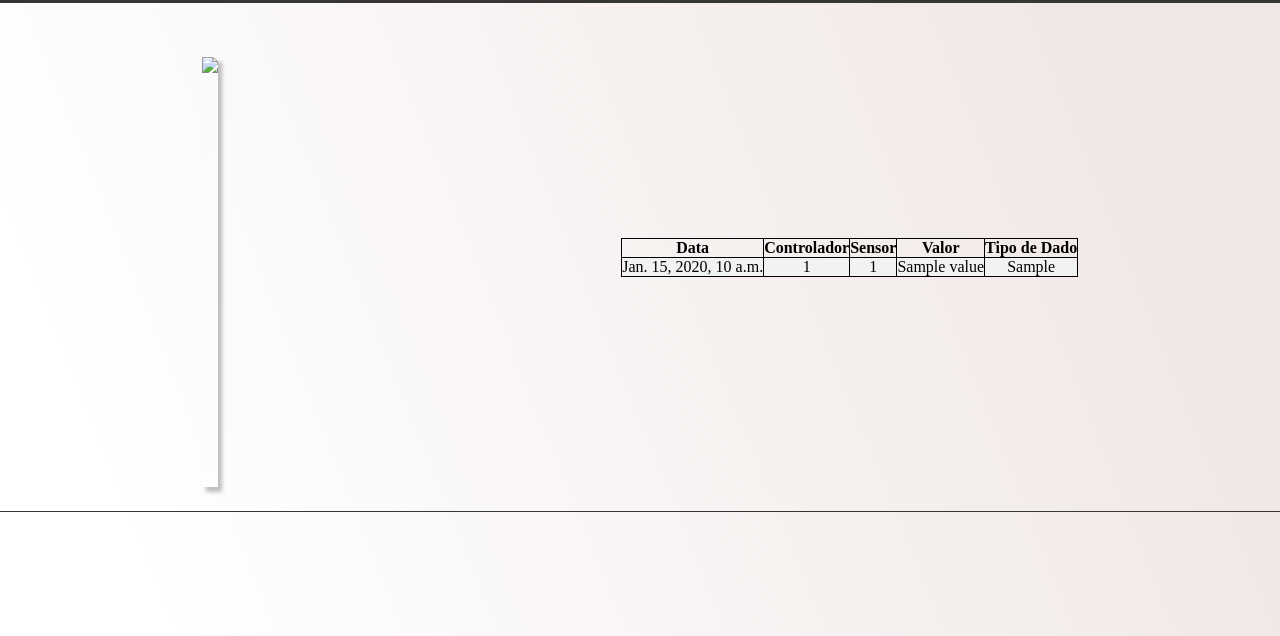
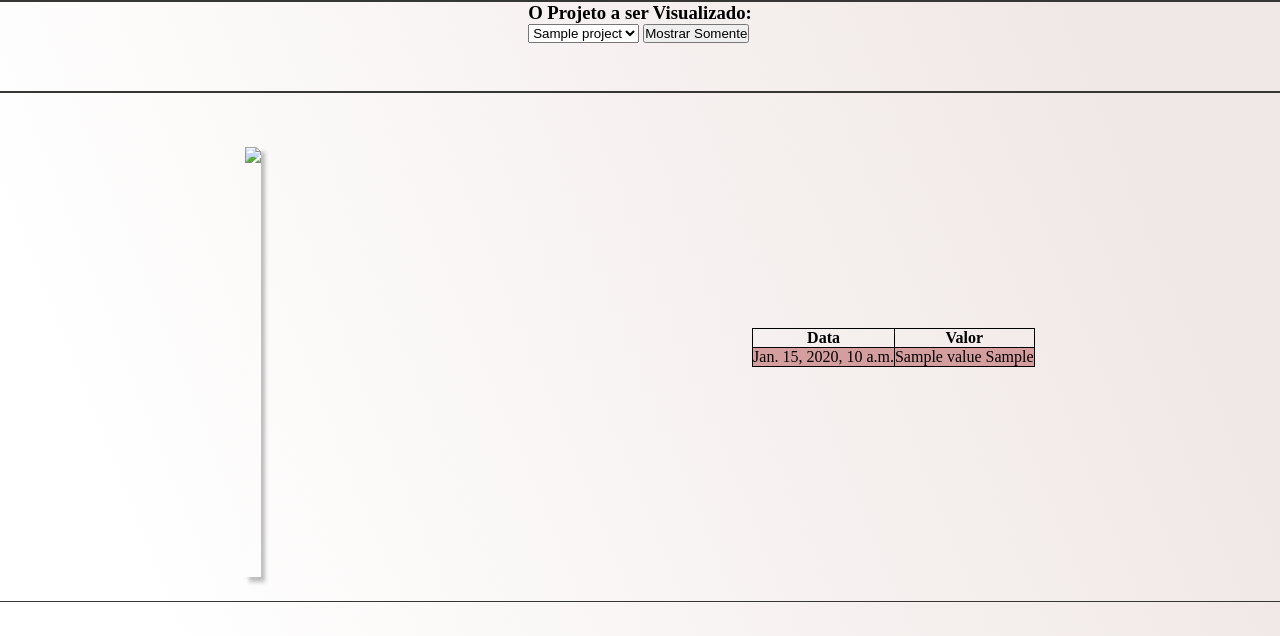
Before and after one commit to mkmatte/Python-Hidro, a Django app: template control/templates/main/data_sensor.html in a window 1280 px wide. Shown: the part 77-713 px from the top of the page. Run offline with Django 3.2, Linux system fonts and the light colour scheme; tables that the repository leaves empty hold one stand-in row (values such as "Sample post"); the template is opened without the code that fills it: values that come from a table or form of the project are taken from there, most other values are stand-ins (such as "Sample title", 1, 10 or a date in 2020).

Commit message:
melhorias html

```diff
--- a/control/templates/main/data_sensor.html
+++ b/control/templates/main/data_sensor.html
@@ -1,6 +1,19 @@
 {% extends 'base.html'%}
 
 {% block content %}
+<section class="conteudo-interno">
+
+  <form action="" method="post">
+    <label for="projetos"><h3> O Projeto a ser Visualizado:</h3></label>
+    <select name="projeto" id="projeto">
+      {% for p in projetos %}
+        <option value={{p.id}}>{{p.name_project}}</option>
+      {% endfor %}
+    </select>
+      {% csrf_token %}
+      <button type="submit" class="btn btn-success" role="link" name="id" value=projeto>Mostrar Somente</button>
+</form>
+</section>
   <main class="conteudo">
   {% for dados in all_dados %}
     {% for chart, qs, tag in dados %}
@@ -12,24 +25,23 @@
             <table>
               <tr>
                 <th>Data</th>
-              <th>Controlador</th>
-              <th>Sensor</th>
+           <!--     <th>Controlador</th>
+                <th>Sensor</th> -->
                 <th>Valor</th>
-              <th>Tipo de Dado</th>
+                <!--<th>Tipo de Dado</th>-->
               </tr>
               {% for q in qs %}
                 <tr>
                   <td>{{q.date_created}}</td>
-                <td>{{q.controller.id}}</td>
-                <td>{{q.sensor.id}}</td>
-                <td>{{q.value}}</td>
-                <td>{{q.data_type}}</td>
+             <!-- <td>{{q.controller.id}}</td>
+                  <td>{{q.sensor.id}}</td> -->
+                  <td>{{q.value}} {{q.data_type}}</td>
+                  <!--<td>{{q.data_type}}</td>-->
                 </tr>
               {% endfor %}
             </table>
           </section>
         </section>
-
       {% endfor %}
     {% endfor %}
   </main>
--- a/templates/base.html
+++ b/templates/base.html
@@ -32,7 +32,7 @@
             border: 1px solid black;
         }
 
-        tr:nth-child(even){background-color: #f2f2f2}
+        tr:nth-child(even){background-color: #d49e9e}
         </style>
 </head>
 <body>
--- a/templates/static/css/styles.css
+++ b/templates/static/css/styles.css
@@ -66,6 +66,8 @@ body {
   margin-bottom: 48px;
   border-top: 0.4px solid #363635;
   justify-content: space-around;
+  align-items: center;
+
 
 }
 
@@ -136,7 +138,7 @@ body {
   font-family: 'Sarala', sans-serif;
   font-weight: 300;
   font-size: 18px;
-  color: #ECD6C4;
+  color: #1d1c1a;
 }
 
 .border-section {
```
Also changed, not shown: control/templates/main/data_actuator.html (+22 -7 lines), control/views.py (+17 -6 lines), monitor/templates/main/action.html (+2 -8 lines). Lines whose indentation alone changed are shown as unchanged.
